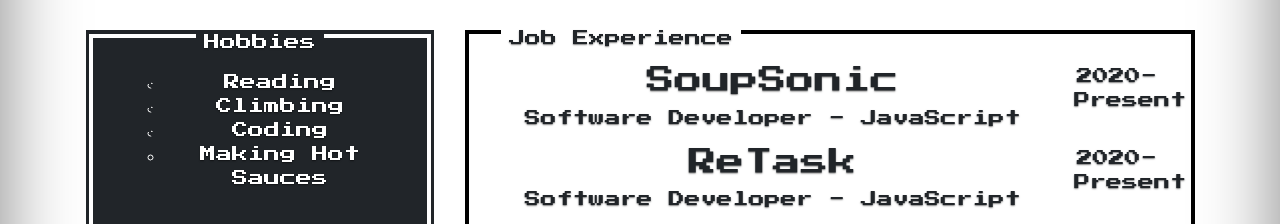
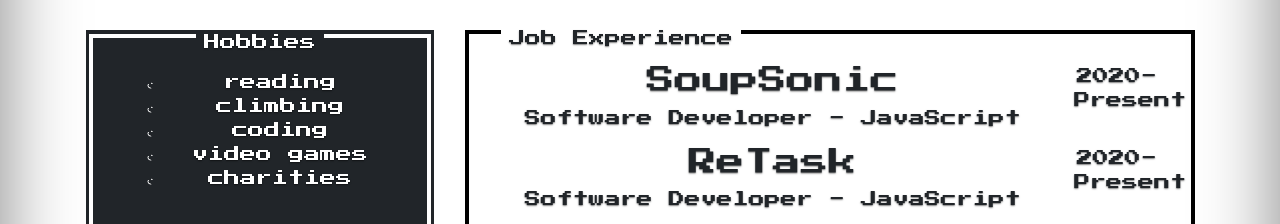
Before and after one commit to TaylorOD/8_bit_portfolio, a plain HTML site: page resume.html in a window 1280 px wide. Shown: the part 260-484 px from the top of the page. Drawn offline with nearby package versions, Linux system fonts and the light colour scheme.

Commit message:
update hobby copy on resume page

```diff
--- a/resume.html
+++ b/resume.html
@@ -1,7 +1,7 @@
 <!DOCTYPE html>
   <!-- Scripts and Header Code -->
   <head>
-    <title>Taylor's Resume - 8-Bit</title>
+    <title> Resume - 8-Bit</title>
 
     <link
     href="https://fonts.googleapis.com/css2?family=Press+Start+2P&display=swap"
@@ -56,10 +56,11 @@
               <p class="title">Hobbies</p>
               <div class="list">
                 <ul class="nes-list is-circle">
-                  <li>Reading</li>
-                  <li>Climbing</li>
-                  <li>Coding</li>
-                  <li>Making Hot Sauces</li>
+                  <li>reading</li>
+                  <li>climbing</li>
+                  <li>coding</li>
+                  <li>video games</li>
+                  <li>charities</li>
                 </ul>
               </div>
             </section>
```
Also changed, not shown: contact.html (+1 -1 lines).
